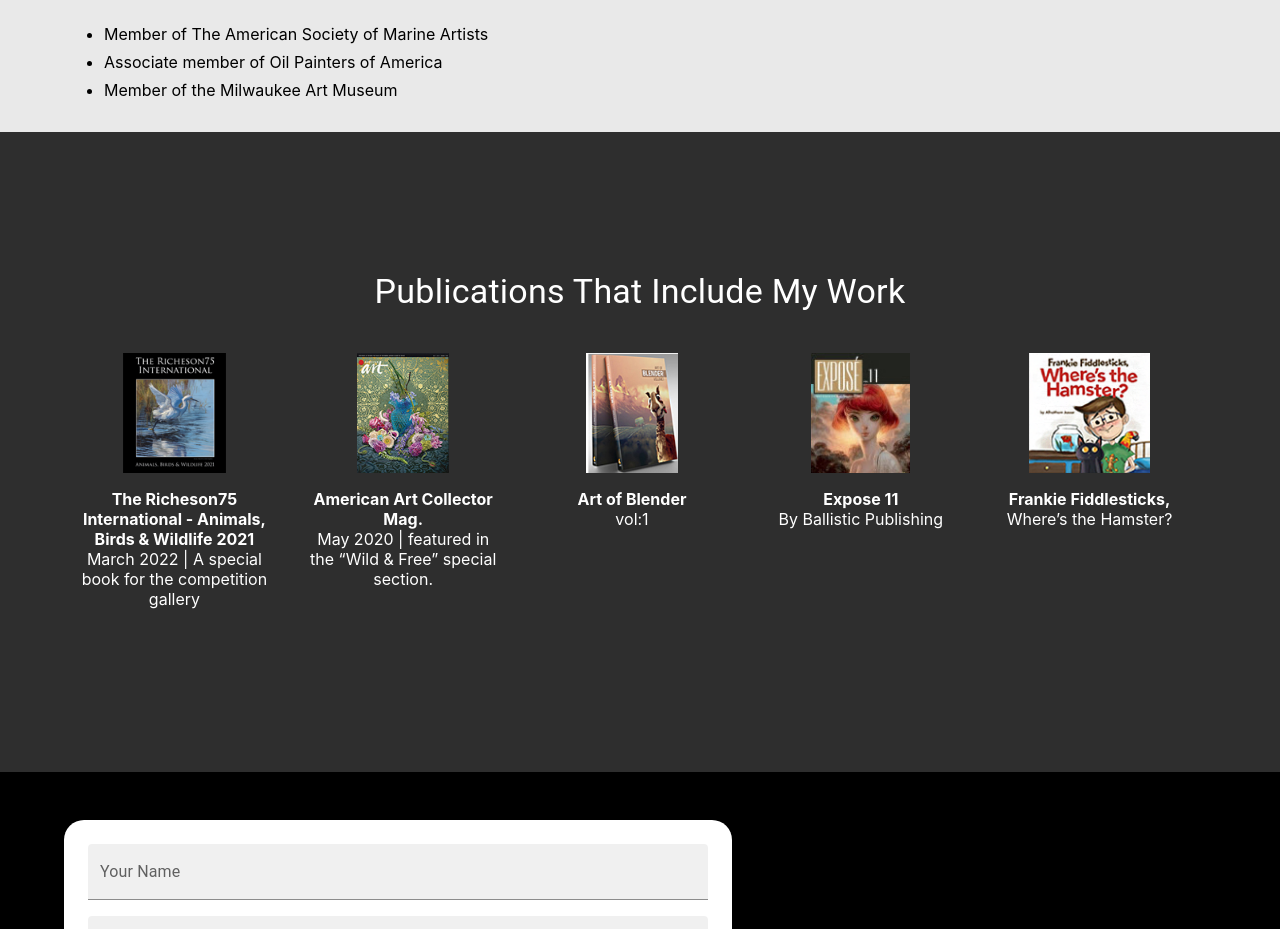
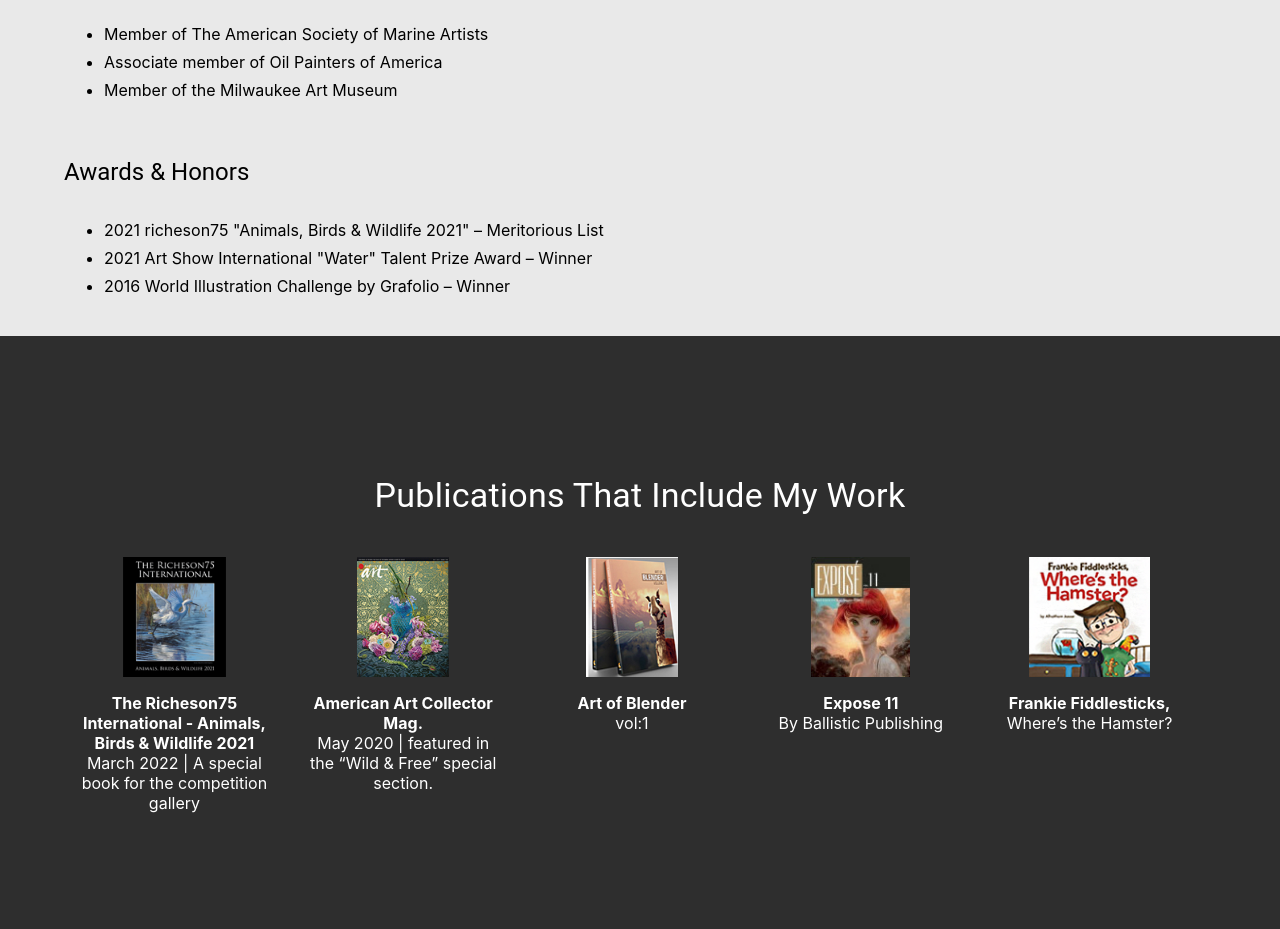
Before and after one commit to HJassar/jassarbrush, a Next.js app: page /about in a window 1280 px wide. Shown: the part 1560-2489 px from the top of the page. Built offline with nearby package versions, Linux system fonts and the light colour scheme.

Commit message:
awards had an issue, fixed

```diff
--- a/components/aboutSections/Awards.tsx
+++ b/components/aboutSections/Awards.tsx
@@ -12,11 +12,7 @@ export default function Awards() {
         background: "#00000016",
       }}
     >
-      <Fade
-        in={inView}
-        mountOnEnter={true}
-        timeout={{ enter: 1000, exit: 100 }}
-      >
+      <Fade in={true} mountOnEnter={true} timeout={{ enter: 1000, exit: 100 }}>
         <Container sx={{ p: 2, py: 3 }}>
           <Typography variant="h5" component="h2" mb={4}>
             Awards &amp; Honors
```
